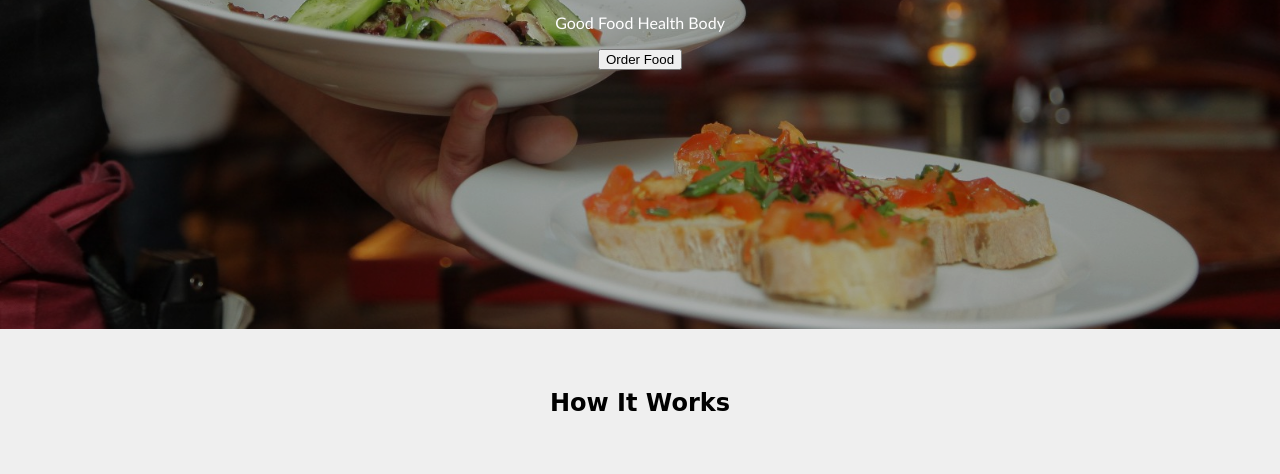
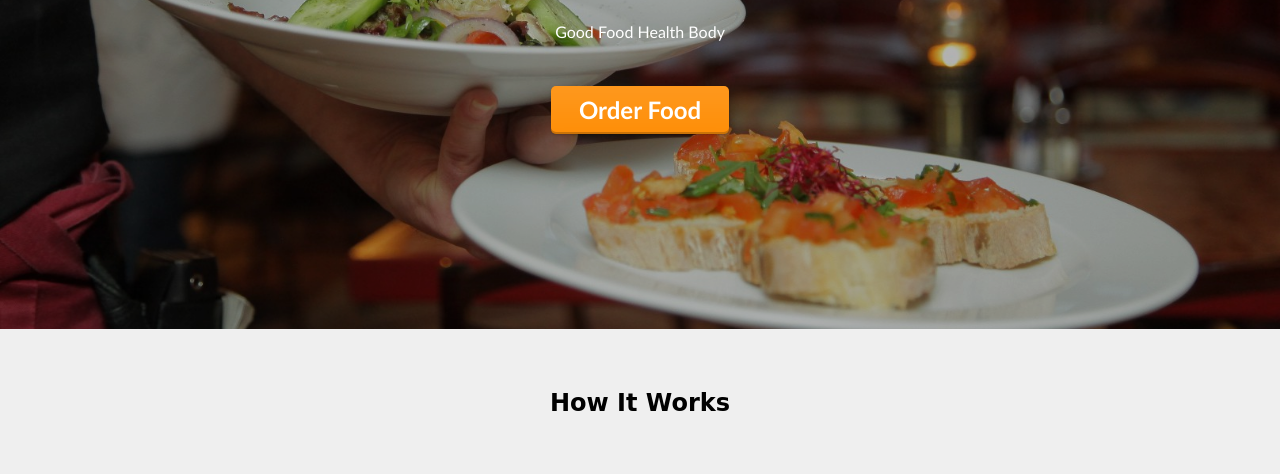
Before and after one commit to ah-med/FastFoodFast, a website: page UI/index.html in a window 1280 px wide. Shown: the part 312-786 px from the top of the page. Drawn offline with Linux system fonts and the light colour scheme.

Commit message:
ft(home page) - redesign the intro section
- add action-btn class to link button
- change p tag to span
- change remove button tag

[Finishes #160519967]

```diff
--- a/UI/index.html
+++ b/UI/index.html
@@ -3,9 +3,9 @@
 
 <head>
     <meta charset="utf-8" />
-    <meta http-equiv="X-UA-Compatible" content="IE=edge"/>
+    <meta http-equiv="X-UA-Compatible" content="IE=edge" />
     <title>DeLite</title>
-    <meta name="viewport" content="width=device-width, initial-scale=1"/>
+    <meta name="viewport" content="width=device-width, initial-scale=1" />
     <link rel="shortcut icon" href="images/favicon.PNG" type="image/x-icon">
     <link rel="stylesheet" type="text/css" media="screen" href="./css/main.css" />
     <link rel="stylesheet" type="text/css" media="screen" href="./css/index.css" />
@@ -83,11 +83,8 @@
         <div class="container">
             <div class="content">
                 <h1>Delivering Deliciousness</h1>
-                <p>Good Food Health Body
-                </p>
-                <button>
-                    <a href="./user_food_items.html">Order Food</a>
-                </button>
+                <span>Good Food Health Body</span><br>
+                <a class="action-btn" href="./user_food_items.html">Order Food</a>
             </div>
         </div>
     </section>
```
